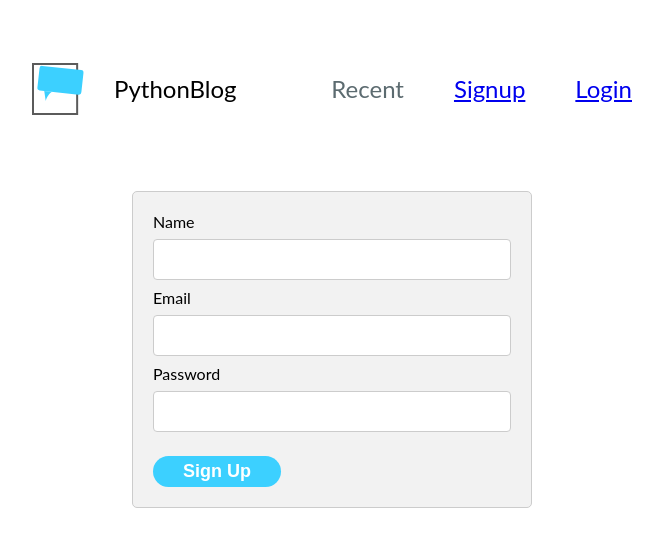
After one commit to moonjeong4/Python-Blog, a Flask app: page /signup in a window 1280 px wide. The commit adds this page. Shown: the top 547 px of the page, without its empty margins (308-970 px from the left). Run offline with Flask 3, Linux system fonts and the light colour scheme.

Commit message:
add user signup and login

```diff
--- a/app.py
+++ b/app.py
@@ -1,27 +1,32 @@
 import datetime
 from flask import Flask, render_template, request
-from pymongo import MongoClient
+from database import db
 
-def create_app():
-    app = Flask(__name__)
-    client = MongoClient("mongodb+srv://twoUsers:ourPassword@blog-application.25z3nv0.mongodb.net/test")
-    app.db = client.PythonBlog
+app = Flask(__name__)
+# Author: DAN YU
+# Description: add secret key encrypt session data
+app.secret_key = b'F\x1c!Bg\xee\xfa\xe30\x00\xfa3\x97\x9c<a'
 
-    @app.route("/", methods=["GET", "POST"])
-    def home():
-        if request.method == "POST":
-            entry_content = request.form.get("content")
-            formatted_date = datetime.datetime.today().strftime("%Y-%m-%d")
-            app.db.entries.insert_one({"content": entry_content, "date": formatted_date})
 
-        entries_with_date = [
-            (
-                entry["content"],
-                entry["date"],
-                datetime.datetime.strptime(entry["date"], "%Y-%m-%d").strftime("%b %d")
-            )
-            for entry in app.db.entries.find({})
-        ]
-        return render_template("home.html", entries=entries_with_date)
+@app.route("/", methods=["GET", "POST"])
+def home():
+    if request.method == "POST":
+        entry_content = request.form.get("content")
+        formatted_date = datetime.datetime.today().strftime("%Y-%m-%d")
+        db.entries.insert_one({"content": entry_content, "date": formatted_date})
 
-    return app
+    entries_with_date = [
+        (entry["content"], entry["date"], datetime.datetime.strptime(entry["date"], "%Y-%m-%d").strftime("%b %d")) for
+        entry in db.entries.find({})]
+    return render_template("home.html", entries=entries_with_date)
+
+
+# add user sign up
+from routes.login import signup_bp
+from routes.login import login_bp
+
+app.register_blueprint(signup_bp)
+app.register_blueprint(login_bp)
+
+if __name__ == "__main__":
+    app.run(debug=True)
--- /dev/null
+++ b/database.py
@@ -0,0 +1,4 @@
+from pymongo import MongoClient
+
+client = MongoClient("mongodb+srv://root:123@dan.lkkvmub.mongodb.net/test")
+db = client.blog
--- /dev/null
+++ b/routes/login.py
@@ -0,0 +1,37 @@
+import uuid
+from flask import Blueprint, render_template, request, session,  redirect
+
+from models.user import User
+
+signup_bp = Blueprint('signup', __name__)
+login_bp = Blueprint('login', __name__)
+
+
+@signup_bp.route('/signup', methods=['GET', 'POST'])
+def signup():
+    if request.method == 'POST':
+        from passlib.handlers.pbkdf2 import pbkdf2_sha256
+        user_dict = {
+            "name": request.form.get('name'),
+            "email": request.form.get('email'),
+            "password": pbkdf2_sha256.hash(request.form.get('password'))
+        }
+        return User(user_dict).signup()
+
+    else:
+        return render_template('signup.html')
+
+
+@signup_bp.route('/signout')
+def signout():
+    session.clear();
+    return redirect('/')
+
+
+@login_bp.route('/login', methods=['GET', 'POST'])
+def login():
+    if request.method == 'POST':
+        user = User({'name': request.form.get('name'), 'password': request.form.get('password')})
+        return user.login()
+    else:
+        return render_template('login.html')
--- a/static/css/styles.css
+++ b/static/css/styles.css
@@ -156,3 +156,48 @@ body {
 .footer__item:hover {
   text-decoration: underline;
 }
+
+/*add by dan*/
+.welcomeword
+{
+  font-size:larger;
+  color: red;
+  font-family: Lato, sans-serif;
+  font-weight: bolder;
+}
+
+.login-form {
+  margin: auto;
+  margin-top: 5%;
+  max-width: 400px;
+  padding: 20px;
+  border: 1px solid #ccc;
+  border-radius: 5px;
+  background-color: #f2f2f2;
+}
+
+.login-form input[type=text],
+.login-form input[type=email],
+.login-form input[type=password] {
+  width: 100%;
+  padding: 12px 20px;
+  margin: 8px 0;
+  display: inline-block;
+  border: 1px solid #ccc;
+  border-radius: 4px;
+  box-sizing: border-box;
+}
+
+.login-form button {
+  background-color: #4CAF50;
+  color: white;
+  padding: 12px 20px;
+  border: none;
+  border-radius: 4px;
+  cursor: pointer;
+  width: 100%;
+}
+
+.login-form button:hover {
+  background-color: #45a049;
+}
--- /dev/null
+++ b/static/js/scripts.js
@@ -0,0 +1,39 @@
+$("form[name=sign-up-form]").submit(function (e) {
+    var $form = $(this);
+    var $error = $form.find(".error")
+    var data = $form.serialize()
+
+    $.ajax({
+        url: "signup", type: "POST", data: data, datatype: "json", success: function (resp) {
+            window.location.href = "/login";
+
+        }, error: function (resp) {
+            if (resp.responseJSON && resp.responseJSON.error) {
+                $error.text(resp.responseJSON.error).removeClass("error--hidden");
+            } else {
+                $error.text("An error occurred").removeClass("error--hidden");
+            }
+        }
+    });
+    e.preventDefault()
+});
+
+$("form[name=login-form]").submit(function (e) {
+    var $form = $(this);
+    var $error = $form.find(".error")
+    var data = $form.serialize()
+
+    $.ajax({
+        url: "login", type: "POST", data: data, datatype: "json", success: function (resp) {
+            window.location.href = "/";
+
+        }, error: function (resp) {
+            if (resp.responseJSON && resp.responseJSON.error) {
+                $error.text(resp.responseJSON.error).removeClass("error--hidden");
+            } else {
+                $error.text("An error occurred").removeClass("error--hidden");
+            }
+        }
+    });
+    e.preventDefault()
+});
--- /dev/null
+++ b/templates/base.html
@@ -0,0 +1,40 @@
+<!doctype html>
+<html lang="en">
+<head>
+    <meta charset="UTF-8">
+    <meta name="viewport"
+          content="width=device-width, user-scalable=no, initial-scale=1.0, maximum-scale=1.0, minimum-scale=1.0">
+    <meta http-equiv="X-UA-Compatible" content="ie=edge">
+    <title>Blog</title>
+     <link rel="stylesheet" type="text/css" href="../static/css/styles.css">
+</head>
+<body>
+<header class="navbar">
+        <div class="navbar__brand">
+            <img
+                    class="navbar__logo"
+                    src="/static/logo.svg"
+                    alt="The Microblog logo"
+            />PythonBlog
+        </div>
+        <ul class="navbar__navigation">
+            <li class="navbar__navigation-item">
+                <a href="#" class="navbar__link">Recent</a>
+            </li>
+            {% if 'user' in session %}
+                <li class="navbar__navigation-item"><a href="/signout">Logout</a></li>
+            {% else %}
+                <li class="navbar__navigation-item"><a href="/signup">Signup</a></li>
+                <li class="navbar__navigation-item"><a href="/login">Login</a></li>
+            {% endif %}
+        </ul>
+    </header>
+
+{% block content %}
+{# #}
+{% endblock %}
+<script src="https://code.jquery.com/jquery-3.6.0.min.js"></script>
+<script src="/static/js/scripts.js"></script>
+</body>
+
+</html>
--- /dev/null
+++ b/templates/signup.html
@@ -0,0 +1,21 @@
+    {% extends "base.html" %}
+
+    {% block content %}
+
+    <form name="sign-up-form" method="POST"  class="login-form">
+        <label for="name">Name</label>
+        <input type="text" id="name" name="name" class="field" required>
+
+        <label for="email">Email</label>
+        <input type="email" id="email" name="email" class="field" required>
+
+         <label for="password">Password</label>
+        <input type="password" id="password" name="password" class="field" required>
+
+            <p class="error error--hidden"></p>
+        <input type="submit" value="Sign Up" class="form__submit">
+    </form>
+
+
+
+    {% endblock %}
```
Also changed, not shown: models/user.py (added, +44 -0 lines), templates/home.html (+15 -28 lines), templates/login.html (added, +16 -0 lines).
